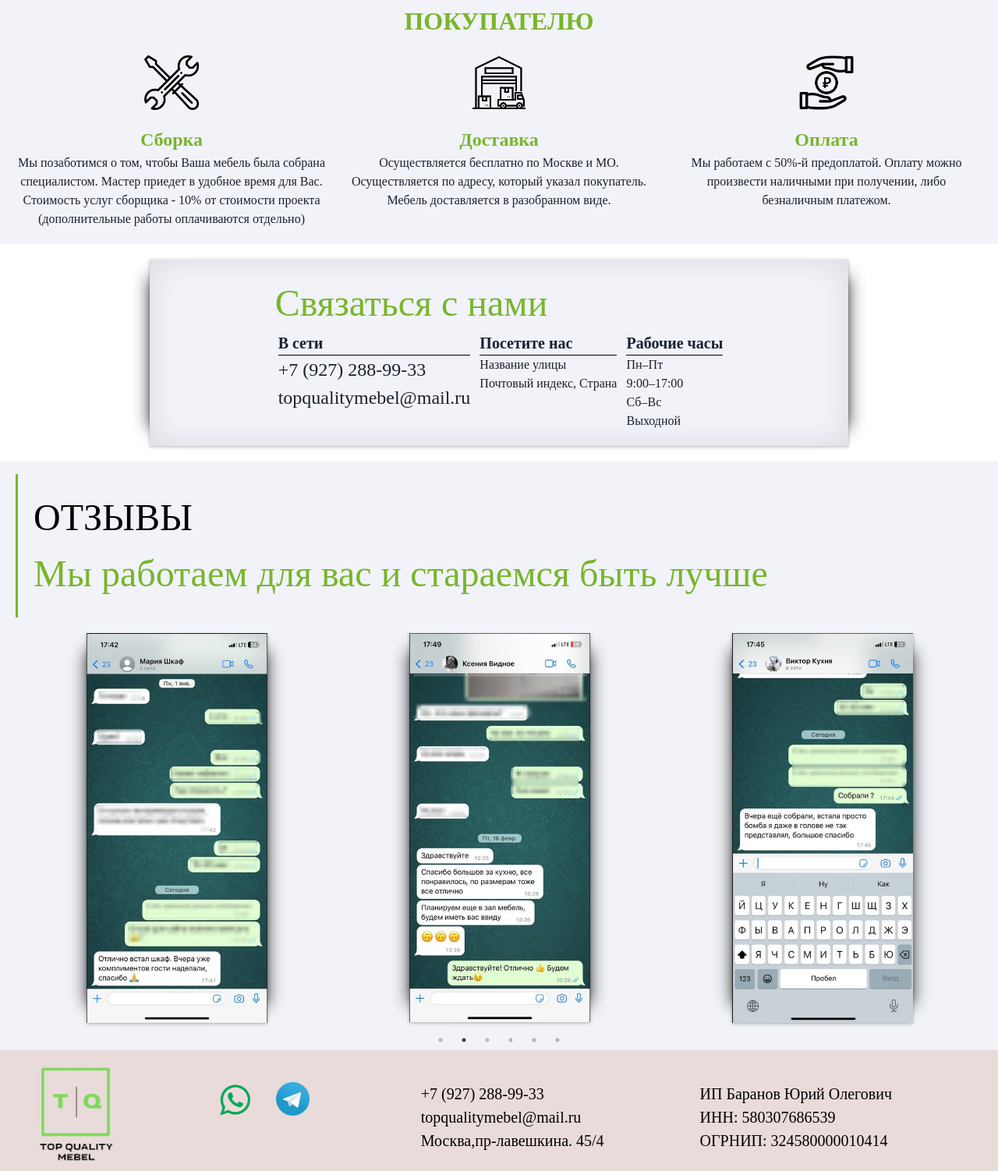
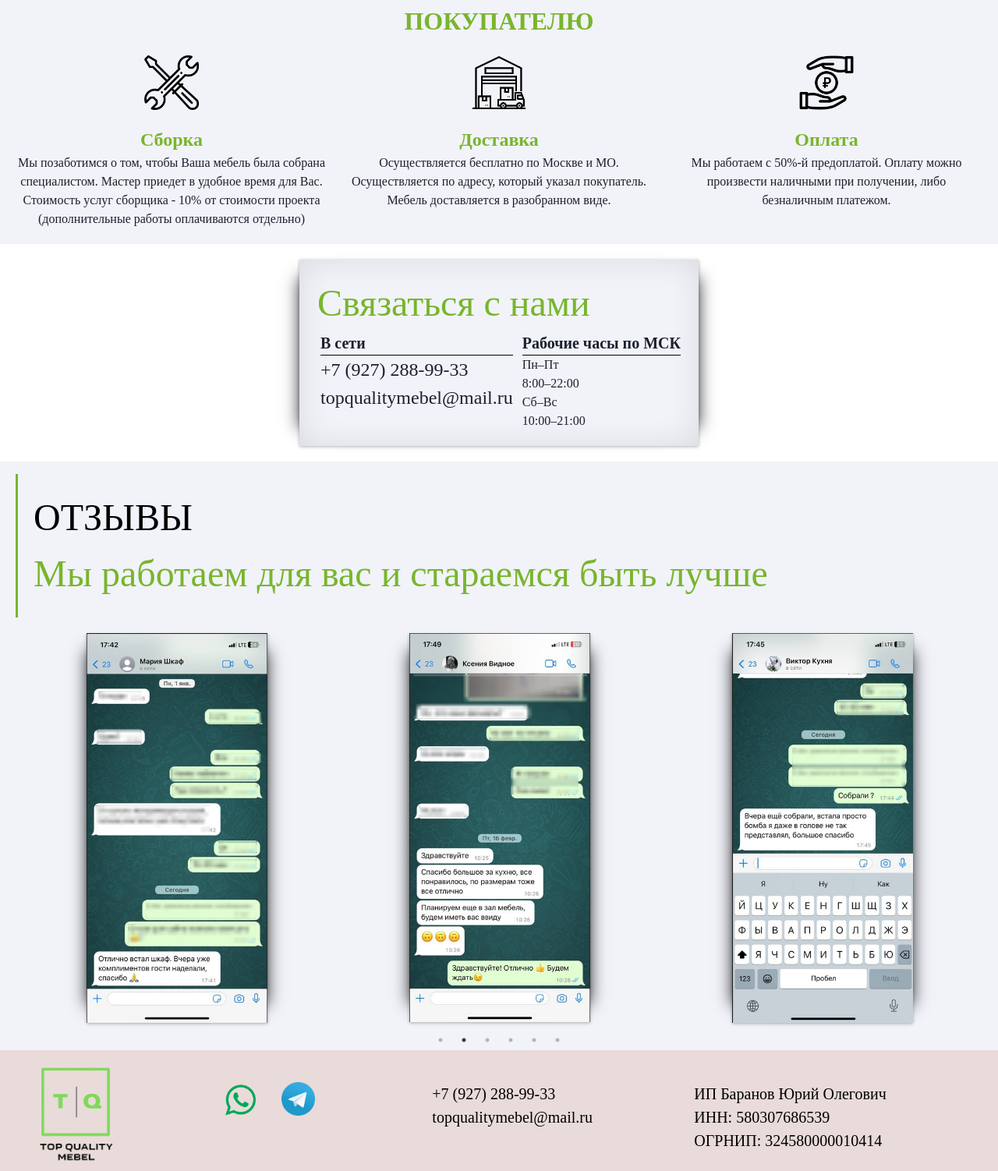
Before and after one commit to dabs-development/furniture-site, a Gatsby site: page / in a window 1280 px wide. Shown: the part 4338-5840 px from the top of the page at 78% size. Built offline with nearby package versions, Linux system fonts and the light colour scheme; Gatsby itself is replaced by a stand-in of ours.

Commit message:
fix client info

```diff
--- a/src/components/Contacts.jsx
+++ b/src/components/Contacts.jsx
@@ -3,7 +3,7 @@ import { Box, Flex, Wrap, WrapItem, Text } from "@chakra-ui/react";
 import { wrap } from "framer-motion";
 
 const Contacts = () => (
-  <Flex width={{sm: "95%", md: "80%", xl: "70%"}} margin='auto' padding={5} wrap={wrap} bg='#f1f3f9' boxShadow="0 1px 4px rgba(0, 0, 0, .3),
+  <Flex width={{sm: "95%", md: "50%", xl: "40%"}} margin='auto' padding={5} wrap={wrap} bg='#f1f3f9' boxShadow="0 1px 4px rgba(0, 0, 0, .3),
   -23px 0 20px -23px rgba(0, 0, 0, .8),
   23px 0 20px -23px rgba(0, 0, 0, .8),
   0 0 40px rgba(0, 0, 0, .1) inset;" marginBottom={5} id="contacts">
@@ -20,7 +20,7 @@ const Contacts = () => (
           <Text fontSize="2xl">+7 (927) 288-99-33</Text>
           <Text fontSize="2xl">topqualitymebel@mail.ru</Text>
         </WrapItem>
-        <WrapItem flexDirection="column" marginLeft={1}>
+        <WrapItem flexDirection="column" marginLeft={1} display="none">
           <Text fontWeight="bold" fontSize="xl">
             Посетите нас
           </Text>
@@ -30,13 +30,13 @@ const Contacts = () => (
         </WrapItem>
         <WrapItem flexDirection="column" marginLeft={1}>
           <Text fontWeight="bold" fontSize="xl">
-            Рабочие часы
+            Рабочие часы по МСК
           </Text>
           <Box height="1px" bg="black" width="100%" />
           <Text>Пн–Пт</Text>
-          <Text>9:00–17:00</Text>
+          <Text>8:00–22:00</Text>
           <Text>Сб–Вс</Text>
-          <Text>Выходной</Text>
+          <Text>10:00–21:00</Text>
         </WrapItem>
       </Wrap>
     </Flex>
--- a/src/components/Footer.jsx
+++ b/src/components/Footer.jsx
@@ -69,7 +69,7 @@ const Footer = () => (
       <Flex flexDirection="column" paddingTop={5}>
         <Text fontSize={{sm: "sm", md: "md", xl: "xl"}}>+7 (927) 288-99-33</Text>
         <Text fontSize={{sm: "sm", md: "md", xl: "xl"}}>topqualitymebel@mail.ru</Text>
-        <Text fontSize={{sm: "sm", md: "md", xl: "xl"}}>
+        <Text fontSize={{sm: "sm", md: "md", xl: "xl"}} display="none">
           Москва,пр-лавешкина. 45/4
         </Text>
       </Flex>
```
